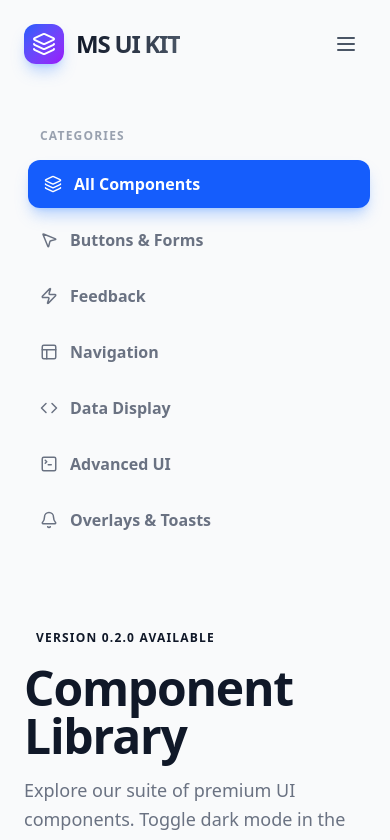
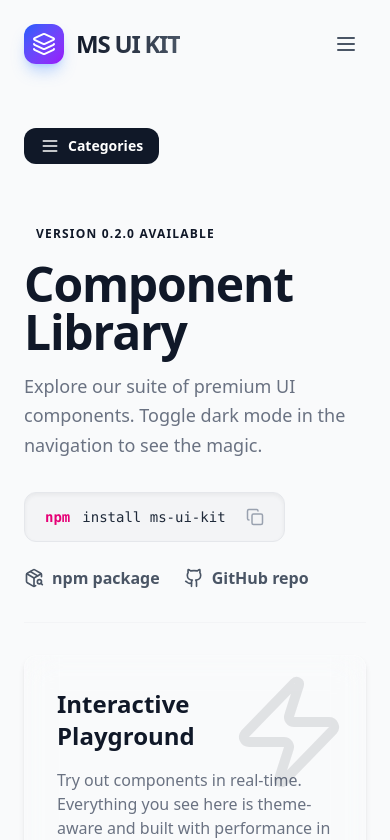
Before and after one commit to maheshshinde9100/ms-ui-kit, a React (Vite) app: page /components in a window 390 px wide. Shown: the top 840 px of the page. Built offline with nearby package versions, Linux system fonts and the light colour scheme.

Commit message:
fix: corrected Components nav routing and made sidebar responsive on mobile/tablet

```diff
--- a/src/testing/TestingUI.jsx
+++ b/src/testing/TestingUI.jsx
@@ -137,6 +137,7 @@ const TestingUI = () => {
     const [isDrawerOpen, setIsDrawerOpen] = useState(false);
     const [isCommandOpen, setIsCommandOpen] = useState(false);
     const [selectedDate, setSelectedDate] = useState(null);
+    const [isSidebarOpen, setIsSidebarOpen] = useState(false);
     const [otpCode, setOtpCode] = useState('');
     const toast = useToast();
 const [cursorStyle, setCursorStyle] = useState(() => {
@@ -150,7 +151,7 @@ const [cursorStyle, setCursorStyle] = useState(() => {
         localStorage.setItem('ms-ui-cursor-style', cursorStyle);
     }, [cursorStyle]);
     const navLinks = [
-        { label: 'Components', href: '/' },
+        { label: 'Components', href: '/components' },
         { label: 'Developer', href: '/developer' },
         { label: 'GitHub', href: 'https://github.com/maheshshinde9100/ms-ui-kit' },
     ];
@@ -225,15 +226,51 @@ const [cursorStyle, setCursorStyle] = useState(() => {
 />
 
             <div className="max-w-7xl mx-auto px-6 pt-32 pb-20">
+                <button
+                    className="lg:hidden mb-6 flex items-center gap-2 px-4 py-2 bg-gray-900 dark:bg-white text-white dark:text-gray-900 rounded-xl font-bold text-sm"
+                    onClick={() => setIsSidebarOpen(true)}
+                >
+                    <svg className="w-5 h-5" fill="none" stroke="currentColor" viewBox="0 0 24 24">
+                        <path strokeLinecap="round" strokeLinejoin="round" strokeWidth="2" d="M4 6h16M4 12h16M4 18h16" />
+                    </svg>
+                    Categories
+                </button>
+
                 <div className="flex flex-col lg:flex-row gap-12">
+                    {/* Backdrop — mobile/tablet only, shown when sidebar open */}
+                    {isSidebarOpen && (
+                        <div
+                            className="lg:hidden fixed inset-0 bg-black/50 z-40"
+                            onClick={() => setIsSidebarOpen(false)}
+                        />
+                    )}
+
                     {/* Sidebar */}
-                    <aside className="lg:w-64 flex-shrink-0">
-                        <div className="sticky top-32 space-y-2">
-                            <h2 className="text-xs font-bold text-gray-400 uppercase tracking-widest px-4 mb-4">Categories</h2>
+                    <aside
+                    className={`
+                        lg:w-64 lg:flex-shrink-0 lg:static lg:translate-x-0
+                        lg:bg-transparent lg:dark:bg-transparent
+                        fixed top-0 left-0 h-full w-72 bg-white dark:bg-gray-950 z-50
+                        transition-transform duration-300 ease-in-out
+                        ${isSidebarOpen ? 'translate-x-0' : '-translate-x-full'}`}>
+                        <div className="sticky lg:top-32 p-6 lg:p-0 space-y-2">
+                        <div className="flex items-center justify-between lg:hidden mb-4">
+                            <h2 className="text-xs font-bold text-gray-400 uppercase tracking-widest">Categories</h2>
+                            <button onClick={() => setIsSidebarOpen(false)} className="p-1 text-gray-500">
+                                <svg className="w-5 h-5" fill="none" stroke="currentColor" viewBox="0 0 24 24">
+                                    <path strokeLinecap="round" strokeLinejoin="round" strokeWidth="2" d="M6 18L18 6M6 6l12 12" />
+                                </svg>
+                            </button>
+                        </div>
+
+                        <h2 className="hidden lg:block text-xs font-bold text-gray-400 uppercase tracking-widest px-4 mb-4">Categories</h2>
                             {categories.map((cat) => (
                                 <button
                                     key={cat.id}
-                                    onClick={() => setActiveCategory(cat.id)}
+                                    onClick={() => {
+                                        setActiveCategory(cat.id)
+                                        setIsSidebarOpen(false);
+                                    }}
                                     className={`w-full flex items-center gap-3 px-4 py-3 rounded-xl font-bold transition-all duration-200 ${activeCategory === cat.id
                                             ? 'bg-blue-600 text-white shadow-lg shadow-blue-500/30 translate-x-1'
                                             : 'text-gray-500 hover:bg-gray-200/50 dark:hover:bg-gray-800/50 hover:text-gray-900 dark:hover:text-white'
```
